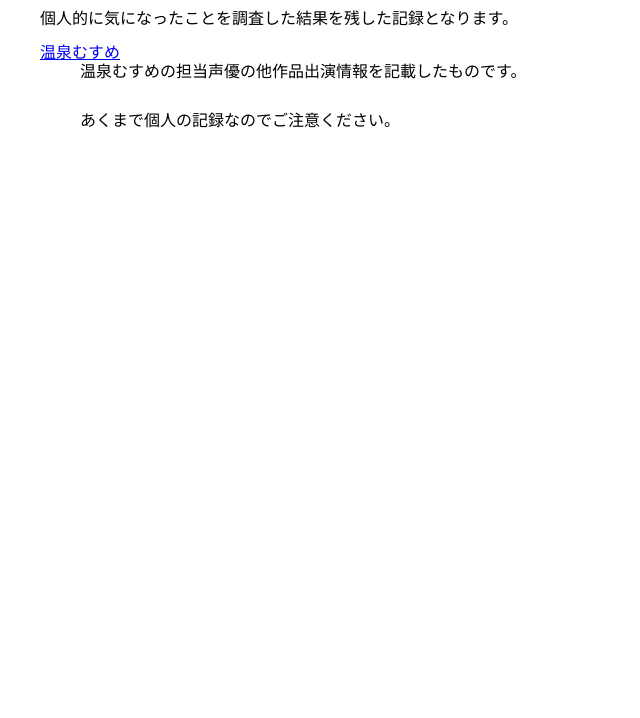
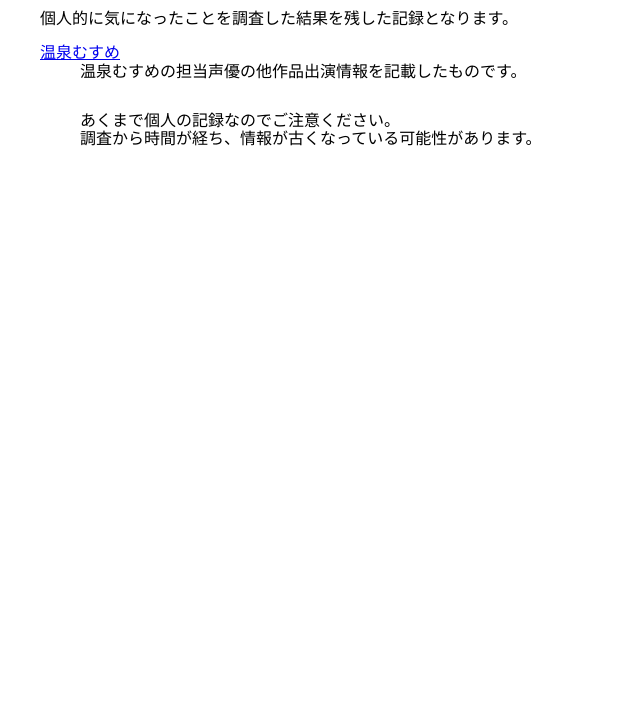
Before and after one commit to SmithoS/my-notes, a plain HTML site: page doc/index.html in a window 1280 px wide. Shown: the part 82-800 px from the top of the page, without its empty margins (0-640 px from the left). Drawn offline with Linux system fonts and the light colour scheme; files whose address does not match are found by name.

Commit message:
注書き追加

```diff
--- a/doc/index.html
+++ b/doc/index.html
@@ -29,7 +29,8 @@
             </dl>
         </div>
         <div class="annotation">
-            あくまで個人の記録なのでご注意ください。
+            あくまで個人の記録なのでご注意ください。<br />
+            調査から時間が経ち、情報が古くなっている可能性があります。
         </div>
     </div>
 </div>
```
